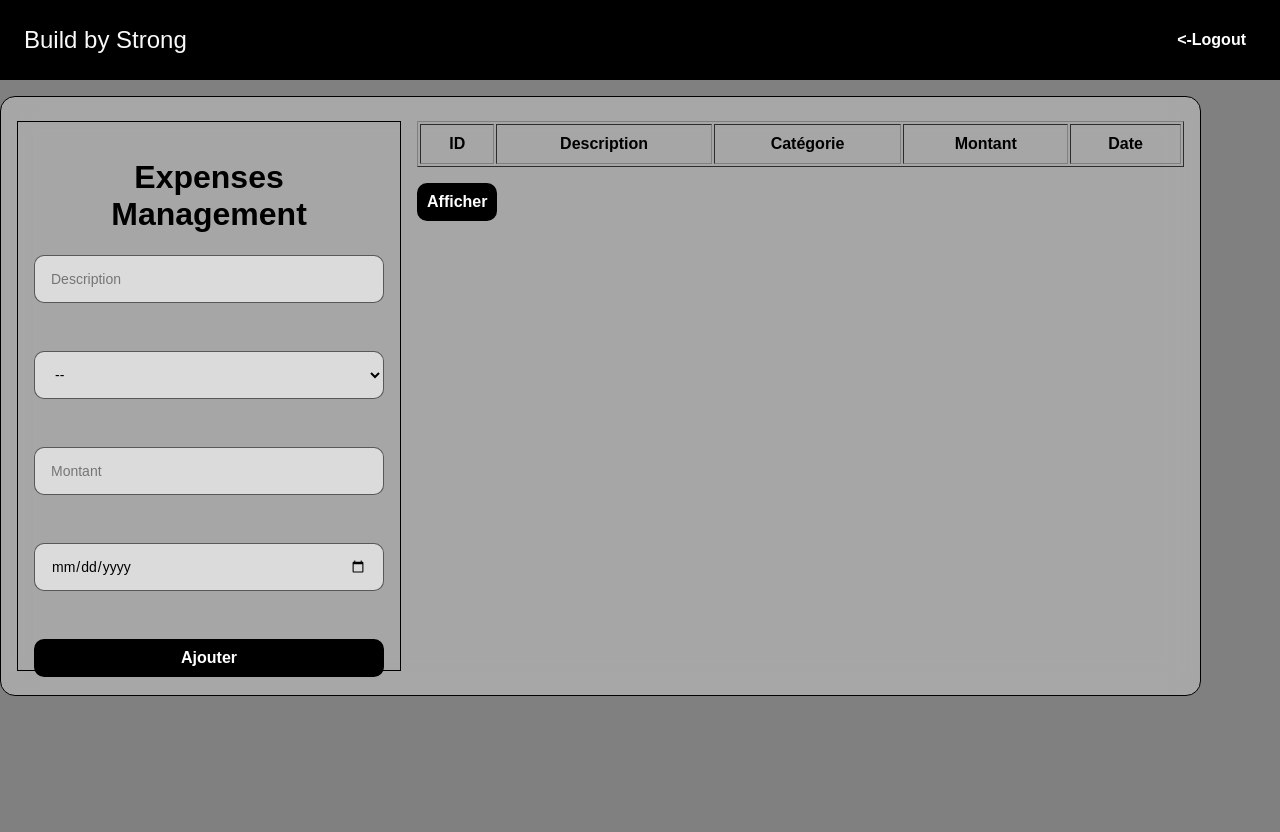
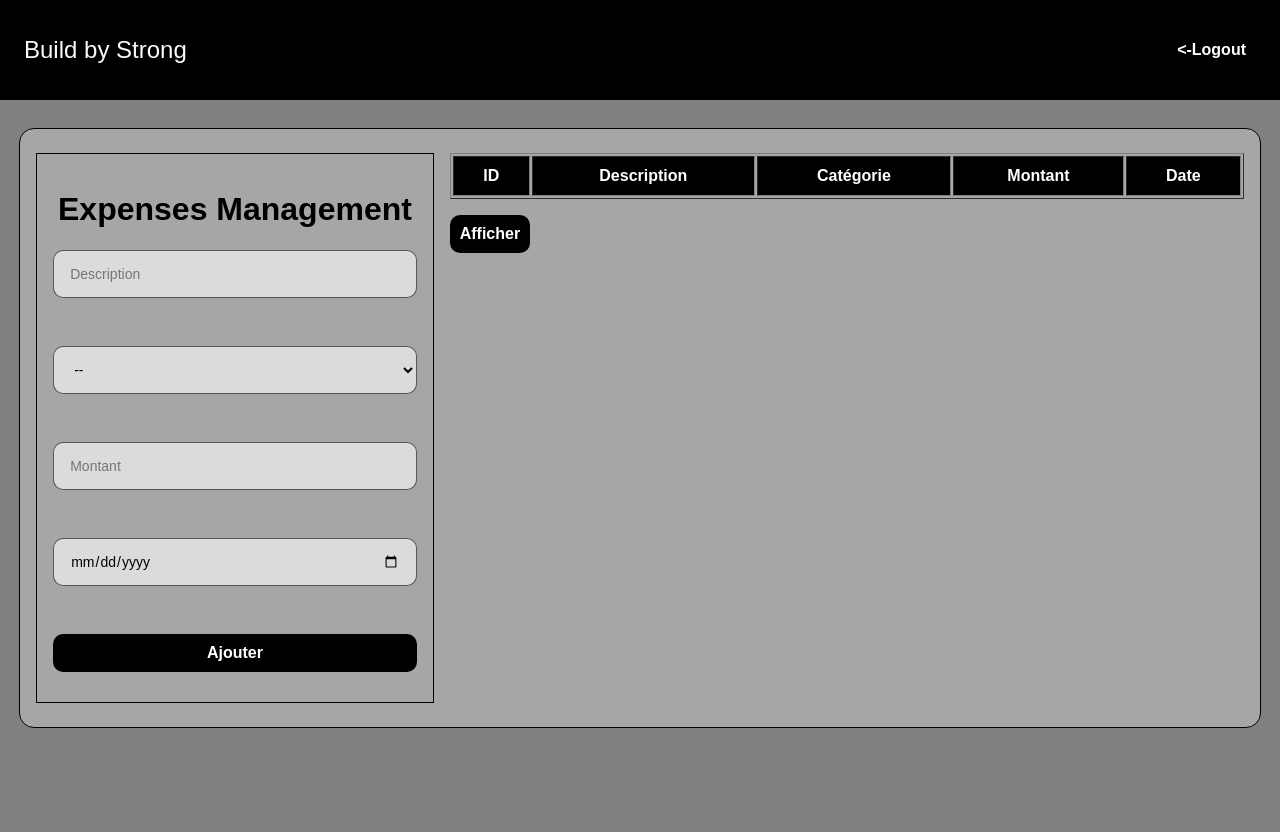
Before and after one commit to strong-sys89/Expenses_app, a Flask app: page / in a window 1280 px wide. Run offline with Flask 3, Linux system fonts and the light colour scheme; the visitor is signed in with stand-in values (Sample User, id 1); lists and menus that the app fills with data are empty; some libraries are stand-ins or nearby versions.

Commit message:
Update style.css

```diff
--- a/static/style.css
+++ b/static/style.css
@@ -4,7 +4,9 @@
 }
 body{
     display: flex;
-    gap: 2rem;
+    flex-direction: column;
+    justify-content: center;
+    align-items: center;
     height: 100%;
     background: gray;
     margin: 0;
@@ -16,8 +18,9 @@ body{
     justify-content: space-between;
     background: rgba(0, 0, 0, 1);
     position: fixed;
+    top: 0;
     width: 100%;
-    height: 80px;
+    height: 100px;
     color: #f9f9f9;
     padding: 1rem 1.5rem;
     z-index: 2;
@@ -37,13 +40,13 @@ a{
 .container{
     display: flex;
     justify-content: space-between;
-    width: 100%;
+    width: 97%;
     border: 1px solid #000;
     padding: 1.5rem 1rem;
     border-radius: 15px;
     background: rgba(255, 255, 255, .3);
     backdrop-filter: blur(15px);
-    margin: 6rem 0 0 0;
+    margin: 8rem 0 0;
     gap: 1rem;
 }
 .expense-management{
@@ -94,6 +97,19 @@ table{
     width: 100%;
     margin-bottom: 1rem;
 }
+th{
+    background: black;
+    color: #fff;
+}
+td:nth-child(4){
+    text-align: right;
+}
+/*.table-show{
+    visibility: hidden;
+}
+.table-show.active{
+    visibility: visible;
+}*/
 .daily-expense{
     display: none;
 }
@@ -107,7 +123,7 @@ ul{
     position: absolute;
     background-color: rgba(255, 255, 255, .8);
     top: 0;
-    left: -2500px;
+    transform: translateX(-100%);
     width: 100%;
     height: 100vh;
     display: flex;
@@ -118,19 +134,22 @@ ul{
     margin-top: 2rem;
 }
 ul li{
-    margin: 20px 0;
+    margin: 10px 0;
 }
 ul li a{
     text-transform: uppercase;
 }
 ul.active{
-    left: 0;
+    transform: translateX(0);
+    transition: 1000ms;
 }
 
 .button{
     width: 50px;
     height: 50px;
-    position: relative;
+    position: absolute;
+    top: 30px;
+    right: 30px;
     display: flex;
     justify-content: center;
     align-items: center;
```
